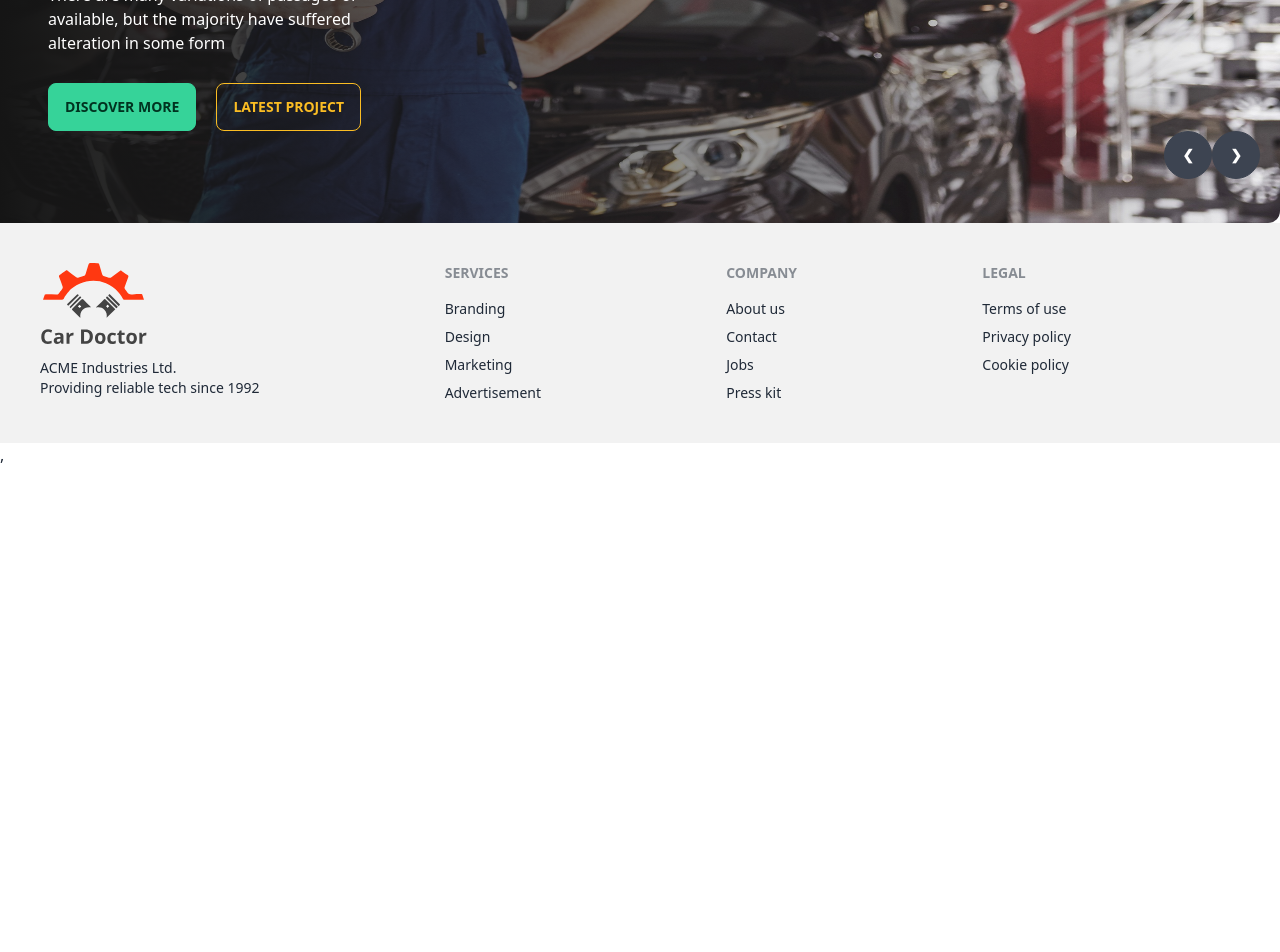
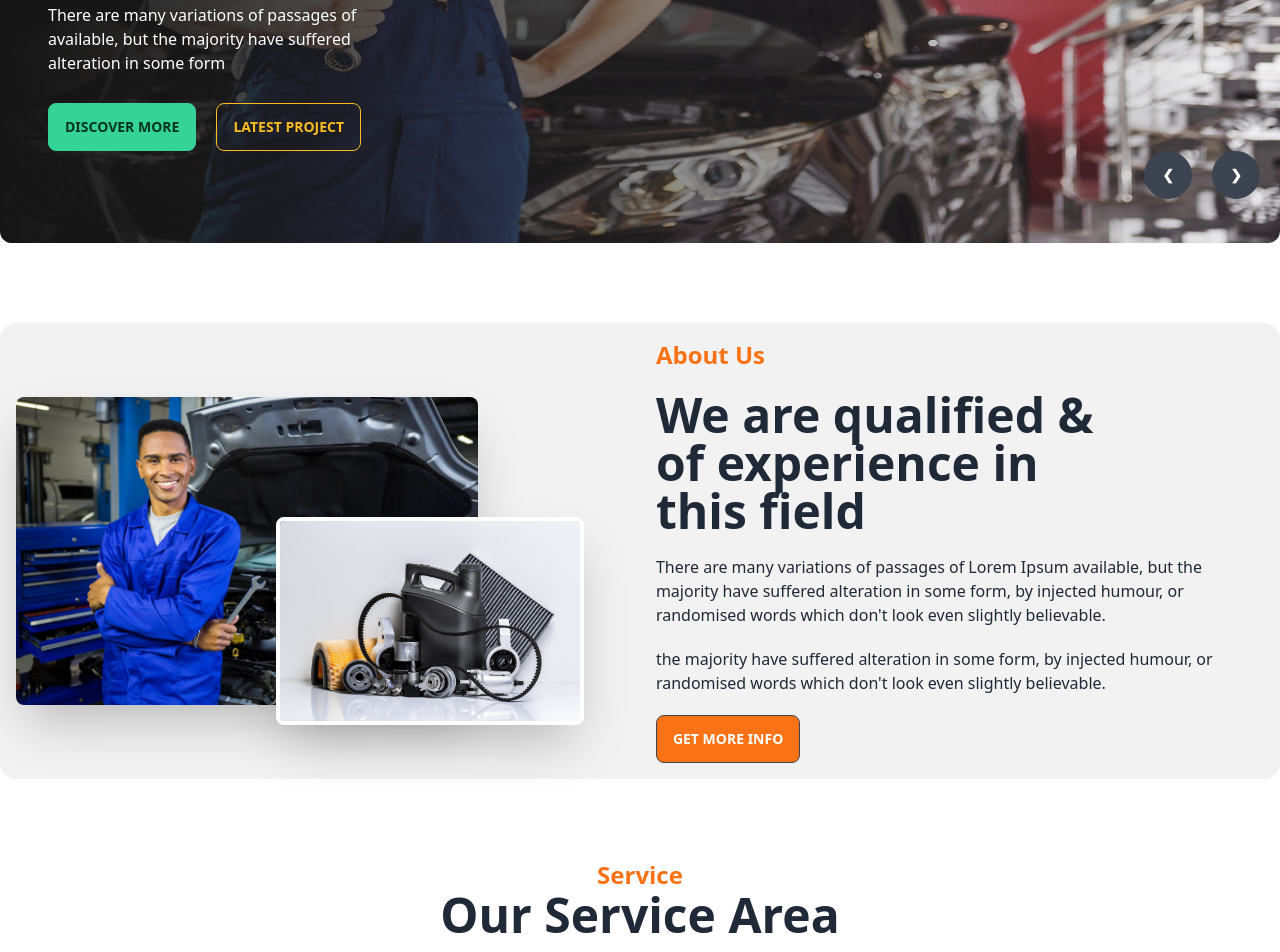
Before and after one commit to afransami/car-doctor-client, a React (Vite) app: page / in a window 1280 px wide. Shown: the part 520-1472 px from the top of the page. Before the commit the page ends 987 px from the top, so only its background shows below. Built offline with nearby package versions, Linux system fonts and the light colour scheme.

Commit message:
about us

```diff
--- /dev/null
+++ b/src/pages/Home/About/About.jsx
@@ -0,0 +1,39 @@
+import React from "react";
+import person from "../../../assets/images/about_us/person.jpg";
+import parts from "../../../assets/images/about_us/parts.jpg";
+
+const About = () => {
+  return (
+    <div className="hero my-20 rounded-2xl bg-base-200">
+      <div className="hero-content flex-col lg:flex-row ">
+        <div className="lg:w-1/2 relative">
+          <img src={person} className="w-3/4 rounded-lg shadow-2xl " />
+          <img
+            src={parts}
+            className="w-1/2 rounded-lg shadow-2xl right-12 -bottom-5  border-4 border-white absolute "
+          />
+        </div>
+        <div className="lg:w-1/2 space-y-5 px-2">
+          <p className="text-orange-500 font-bold text-2xl">About Us</p>
+          <h1 className="text-5xl font-bold w-3/4">
+            We are qualified & of experience in this field
+          </h1>
+          <p className="">
+            There are many variations of passages of Lorem Ipsum available, but
+            the majority have suffered alteration in some form, by injected
+            humour, or randomised words which don't look even slightly
+            believable.
+          </p>
+          <p className="">
+            the majority have suffered alteration in some form, by injected
+            humour, or randomised words which don't look even slightly
+            believable.
+          </p>
+          <button className="btn bg-orange-500">Get More Info</button>
+        </div>
+      </div>
+    </div>
+  );
+};
+
+export default About;
--- a/src/pages/Home/Banner/Banner.jsx
+++ b/src/pages/Home/Banner/Banner.jsx
@@ -6,21 +6,57 @@
 
 const Banner = () => {
   return (
-    <div className="carousel w-full h-[600px]">
+    <div className="carousel w-full h-[600px] my-5">
       <div id="slide1" className="carousel-item relative w-full ">
         <img src={img1} className="w-full rounded-xl" />
-        <div className="absolute left-0 top-0 bottom-5 h-full flex items-center bg-gradient-to-r w-full from-[#151515] to-[rgba(21, 21, 21, 0)]">
+        <div className="absolute left-0 top-0 bottom-5 h-full flex items-center rounded-xl bg-gradient-to-r w-full from-[#151515] to-[rgba(21, 21, 21, 0)]">
           <div className="text-white space-y-7 w-1/3 pl-12 ">
-          <h2 className="text-6xl font-bold">Affordable Price For Car Servicing</h2>
-          <p>There are many variations of passages of available, but the majority have suffered alteration in some form</p>
-          <div className="flex">
-          <button className="btn btn-success mr-5">Discover More</button>
-          <button className="btn btn-outline btn-warning">Latest project</button>
-          </div>
+            <h2 className="text-6xl font-bold">
+              Affordable Price For Car Servicing
+            </h2>
+            <p>
+              There are many variations of passages of available, but the
+              majority have suffered alteration in some form
+            </p>
+            <div className="flex">
+              <button className="btn btn-success mr-5">Discover More</button>
+              <button className="btn btn-outline btn-warning">
+                Latest project
+              </button>
+            </div>
           </div>
         </div>
         <div className="absolute flex justify-end transform -translate-y-1/2 left-5 right-5 bottom-5">
-        <a href="#slide4" className="btn btn-circle">
+          <a href="#slide4" className="btn btn-circle mr-5">
+            ❮
+          </a>
+          <a href="#slide2" className="btn btn-circle">
+            ❯
+          </a>
+        </div>
+      </div>
+
+      <div id="slide2" className="carousel-item relative w-full ">
+        <img src={img2} className="w-full rounded-xl" />
+        <div className="absolute left-0 top-0 bottom-5 h-full flex items-center rounded-xl bg-gradient-to-r w-full from-[#151515] to-[rgba(21, 21, 21, 0)]">
+          <div className="text-white space-y-7 w-1/3 pl-12 ">
+            <h2 className="text-6xl font-bold">
+              Affordable Price For Car Servicing
+            </h2>
+            <p>
+              There are many variations of passages of available, but the
+              majority have suffered alteration in some form
+            </p>
+            <div className="flex">
+              <button className="btn btn-success mr-5">Discover More</button>
+              <button className="btn btn-outline btn-warning">
+                Latest project
+              </button>
+            </div>
+          </div>
+        </div>
+        <div className="absolute flex justify-end transform -translate-y-1/2 left-5 right-5 bottom-5">
+          <a href="#slide1" className="btn btn-circle mr-5">
             ❮
           </a>
           <a href="#slide3" className="btn btn-circle">
@@ -28,21 +64,28 @@
           </a>
         </div>
       </div>
-      <div id="slide2" className="carousel-item relative w-full">
-        <img src={img2} className="w-full" />
-        <div className="absolute flex justify-between transform -translate-y-1/2 left-5 right-5 top-1/2">
-        <a href="#slide4" className="btn btn-circle">
-            ❮
-          </a>
-          <a href="#slide3" className="btn btn-circle">
-            ❯
-          </a>
+
+      <div id="slide3" className="carousel-item relative w-full ">
+        <img src={img3} className="w-full rounded-xl" />
+        <div className="absolute left-0 top-0 bottom-5 h-full flex items-center rounded-xl bg-gradient-to-r w-full from-[#151515] to-[rgba(21, 21, 21, 0)]">
+          <div className="text-white space-y-7 w-1/3 pl-12 ">
+            <h2 className="text-6xl font-bold">
+              Affordable Price For Car Servicing
+            </h2>
+            <p>
+              There are many variations of passages of available, but the
+              majority have suffered alteration in some form
+            </p>
+            <div className="flex">
+              <button className="btn btn-success mr-5">Discover More</button>
+              <button className="btn btn-outline btn-warning">
+                Latest project
+              </button>
+            </div>
+          </div>
         </div>
-      </div>
-      <div id="slide3" className="carousel-item relative w-full">
-        <img src={img3} className="w-full" />
-        <div className="absolute flex justify-between transform -translate-y-1/2 left-5 right-5 top-1/2">
-          <a href="#slide2" className="btn btn-circle">
+        <div className="absolute flex justify-end transform -translate-y-1/2 left-5 right-5 bottom-5">
+          <a href="#slide2" className="btn btn-circle mr-5">
             ❮
           </a>
           <a href="#slide4" className="btn btn-circle">
@@ -50,10 +93,28 @@
           </a>
         </div>
       </div>
-      <div id="slide4" className="carousel-item relative w-full">
-        <img src={img4} className="w-full" />
-        <div className="absolute flex justify-between transform -translate-y-1/2 left-5 right-5 top-1/2">
-          <a href="#slide3" className="btn btn-circle">
+
+      <div id="slide4" className="carousel-item relative w-full ">
+        <img src={img4} className="w-full rounded-xl" />
+        <div className="absolute left-0 top-0 bottom-5 h-full flex items-center rounded-xl bg-gradient-to-r w-full from-[#151515] to-[rgba(21, 21, 21, 0)]">
+          <div className="text-white space-y-7 w-1/3 pl-12 ">
+            <h2 className="text-6xl font-bold">
+              Affordable Price For Car Servicing
+            </h2>
+            <p>
+              There are many variations of passages of available, but the
+              majority have suffered alteration in some form
+            </p>
+            <div className="flex">
+              <button className="btn btn-success mr-5">Discover More</button>
+              <button className="btn btn-outline btn-warning">
+                Latest project
+              </button>
+            </div>
+          </div>
+        </div>
+        <div className="absolute flex justify-end transform -translate-y-1/2 left-5 right-5 bottom-5">
+          <a href="#slide3" className="btn btn-circle mr-5">
             ❮
           </a>
           <a href="#slide1" className="btn btn-circle">
--- a/src/pages/Home/Home.jsx
+++ b/src/pages/Home/Home.jsx
@@ -2,11 +2,15 @@
 import { Outlet } from 'react-router-dom';
 import Navbar from '../Shared/Navbar/Navbar';
 import Banner from './Banner/Banner';
+import About from './About/About';
+import Service from './Service/Service';
 
 const Home = () => {
     return (
         <div>
             <Banner></Banner>
+            <About></About>
+            <Service></Service>
 
         </div>
     );
--- /dev/null
+++ b/src/pages/Home/Service/Service.jsx
@@ -0,0 +1,13 @@
+import React from 'react';
+
+const Service = () => {
+    return (
+        <div className='text-center my-20'>
+            <p className='text-orange-500 font-bold text-2xl' >Service</p>
+            <h1 className='text-5xl font-bold'>Our Service Area</h1>
+            <p className='mt-5'>the majority have suffered alteration in some form, by injected humour, or randomised <br /> words which don't look even slightly believable. </p>
+        </div>
+    );
+};
+
+export default Service;
```
